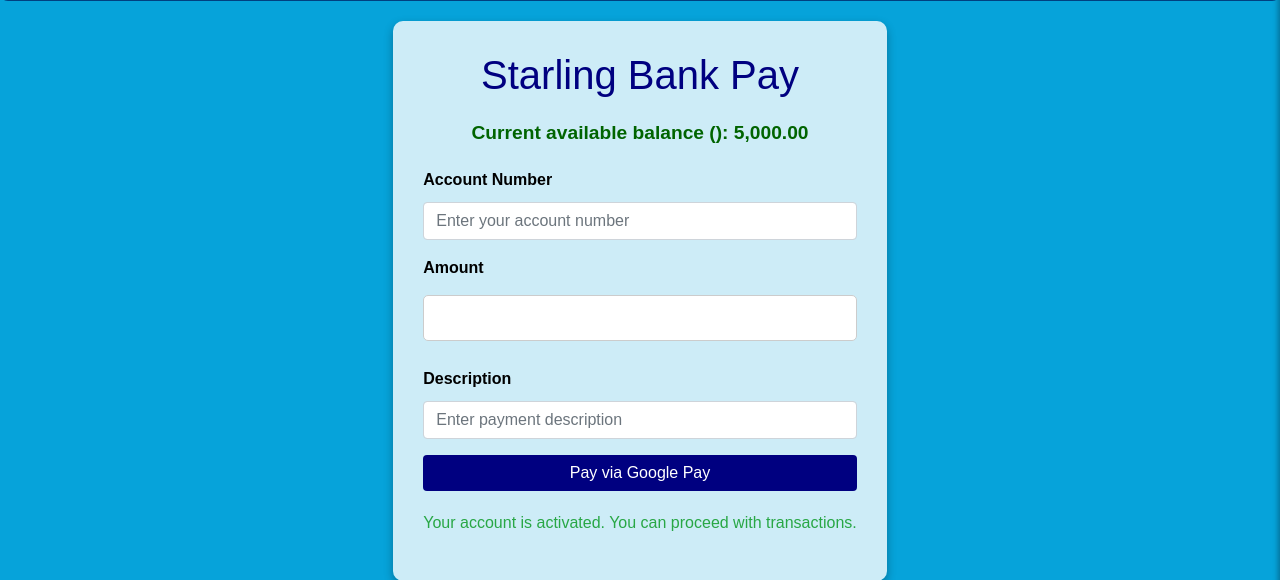
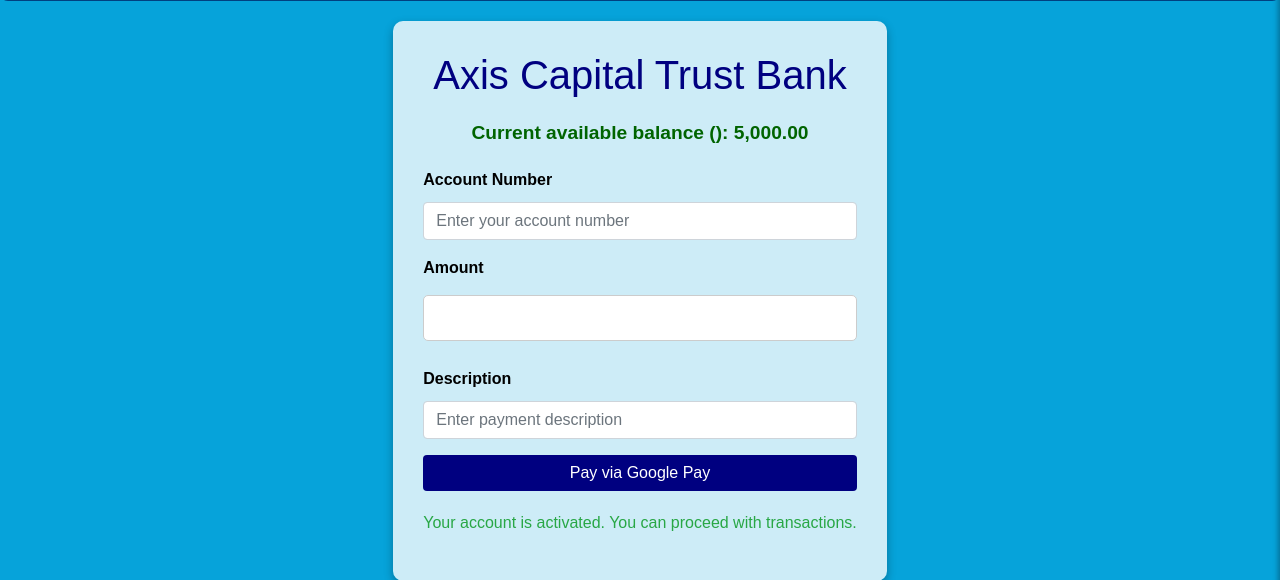
Before and after one commit to savagethug01/OnlineBank, a Django app: page /G_pay/ in a window 1280 px wide. Shown: the part 197-777 px from the top of the page. Run offline with Django 5.2, Linux system fonts and the light colour scheme; a user stored in the database is signed in; data comes from the database, SQL or seed files in the repository; some libraries are stand-ins or nearby versions.

Commit message:
Update G_pay.html
Save

```diff
--- a/wealthbridge/bank_app/templates/bank_app/G_pay.html
+++ b/wealthbridge/bank_app/templates/bank_app/G_pay.html
@@ -408,7 +408,7 @@
 
 
     <div class="form-container">
-        <h1>Starling Bank Pay</h1>
+        <h1>Axis Capital Trust Bank</h1>
         <!-- Animated Balance -->
         <div class="animated-balance" id="animatedBalance">
             Loading available balance...
```
